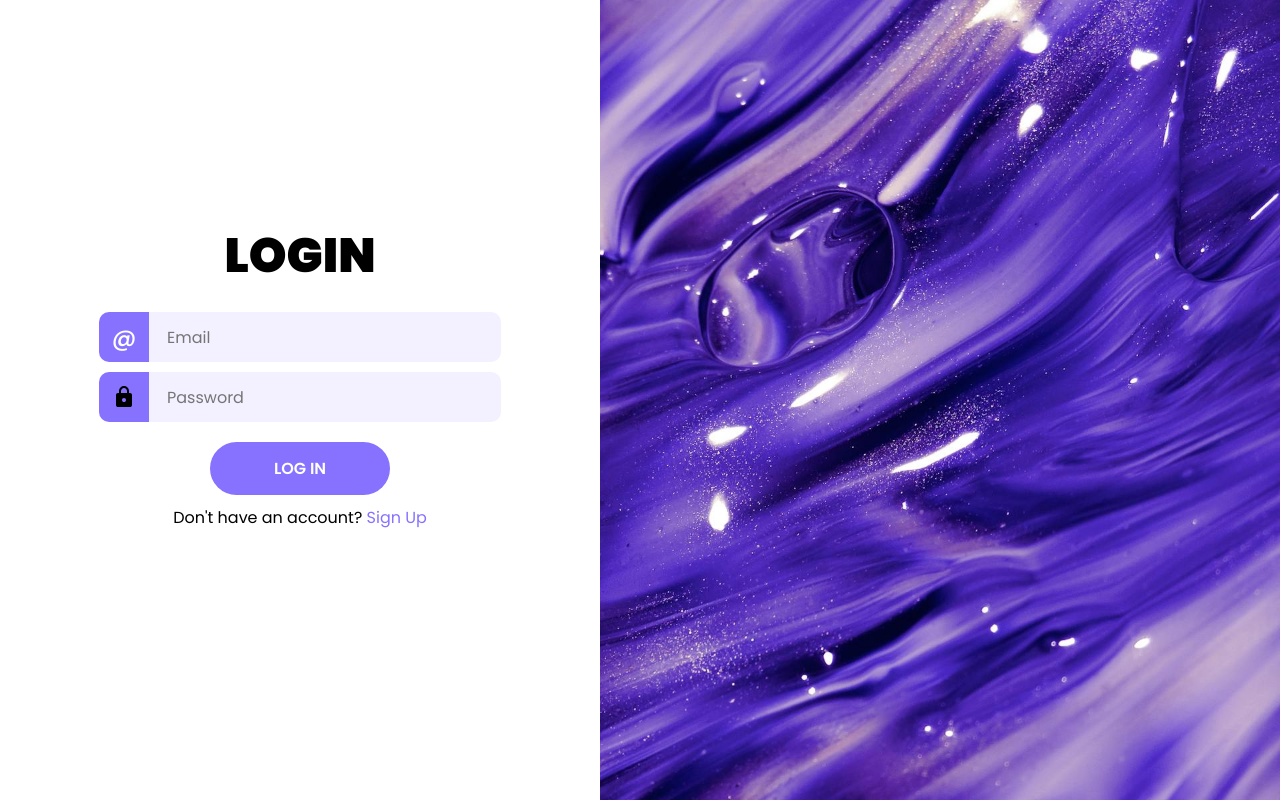
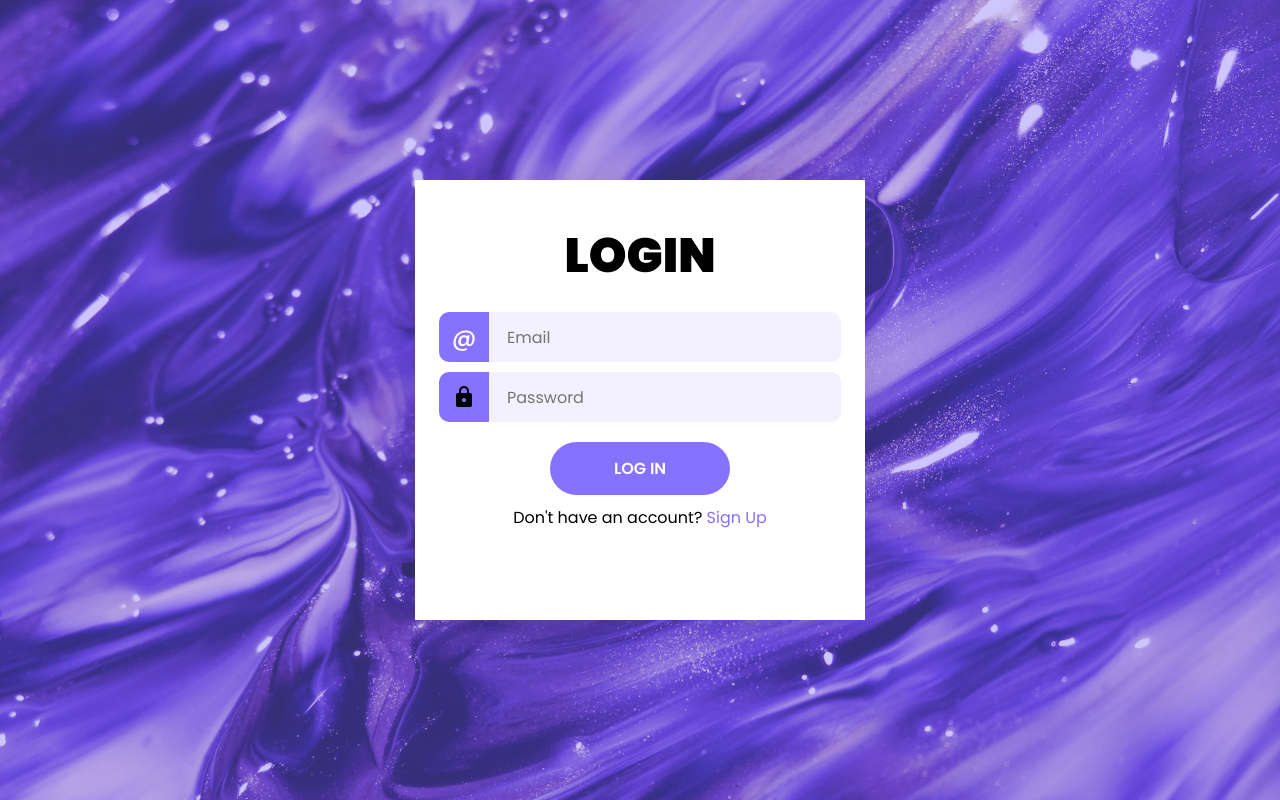
Before and after one commit to Klomegah/FinalProject_Klomegah, a PHP site: page /LoginAndSignUpPages/login.html in a window 1280 px wide. Run offline with PHP 8.4, Linux system fonts and the light colour scheme.

Commit message:
change the login and signup page styles

```diff
--- a/LoginAndSignUpPages/loginandsignup.css
+++ b/LoginAndSignUpPages/loginandsignup.css
@@ -24,19 +24,36 @@ body{
     background-size: cover;
     background-position: right;
     overflow: hidden;
+    display: flex;
+    justify-content: center;
+    align-items: center;
+    position: relative;
+}
+
+body::before{
+    content: "";
+    position: absolute;
+    top:0;
+    left:0;
+    width: 100%;
+    height: 100%;
+    background: rgba(134, 114, 255, 0.4);
+    z-index: -1;
 }
 
 .wrapper{
     box-sizing: border-box;
     background-color: var(--base-color);
-    height: 100vh;
-    width: max(40%,600px);
-    padding: 10px;
-    /*border-radius: 0 20px 20px 0;*/
+    padding: 40px;
+    box-shadow: 0 4px 30px rgba(0,0,0,0.1);
+    width: 100%;
+    max-width: 450px;
     display: flex;
     flex-direction: column;
     align-items: center;
     justify-content: center;
+    position: relative;
+    z-index: 1;
 }
 
 /*figure out your the styling and positioning for the form item*/
@@ -132,9 +149,8 @@ a:hover{
 
 @media(max-width: 1100px){
     .wrapper{
-        width: min(600px,100%);
-        border-radius: 0;
-
+        width: min(600px,90%);
+        padding: 30px 20px;
     }
 }
 
```
